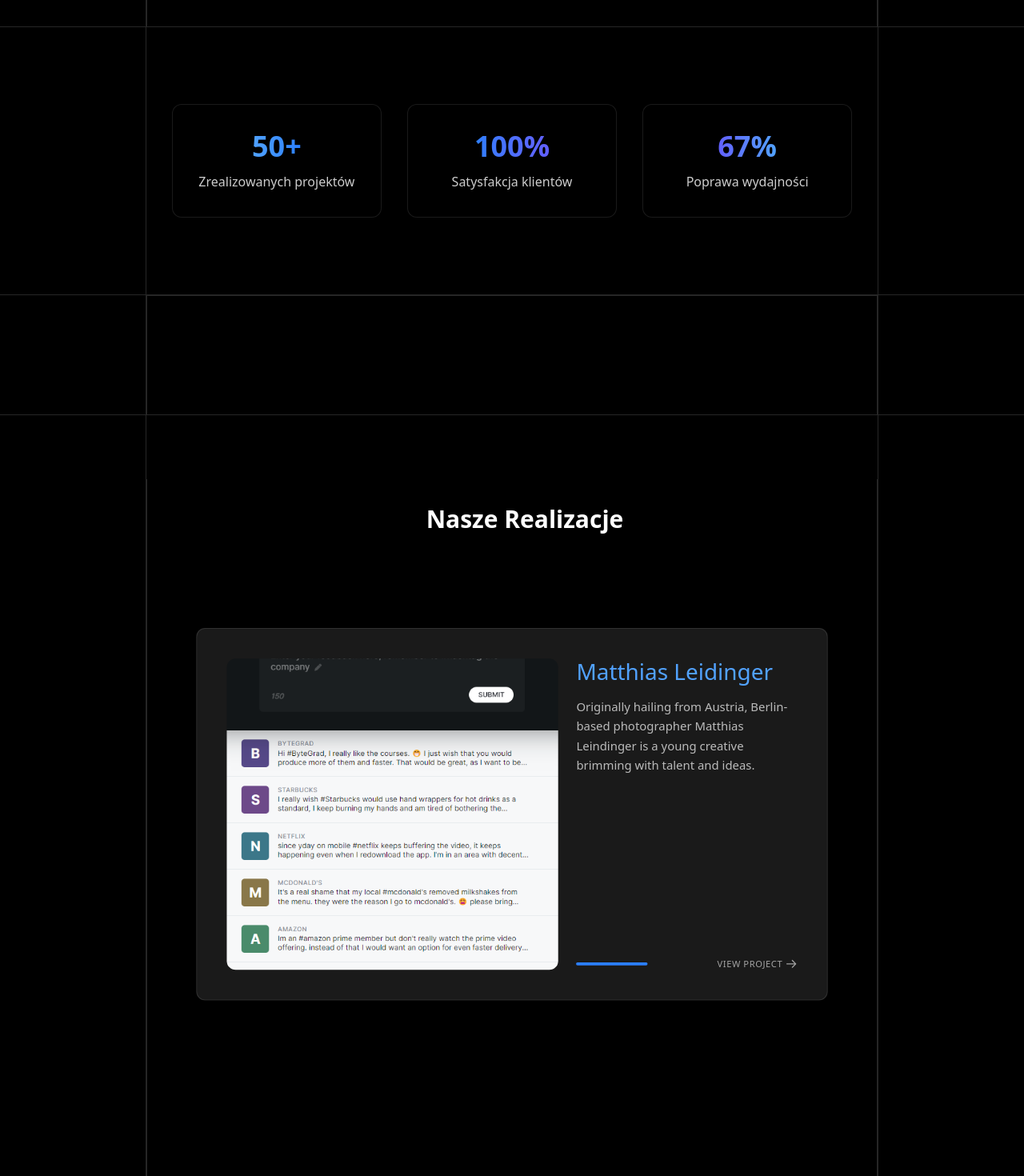
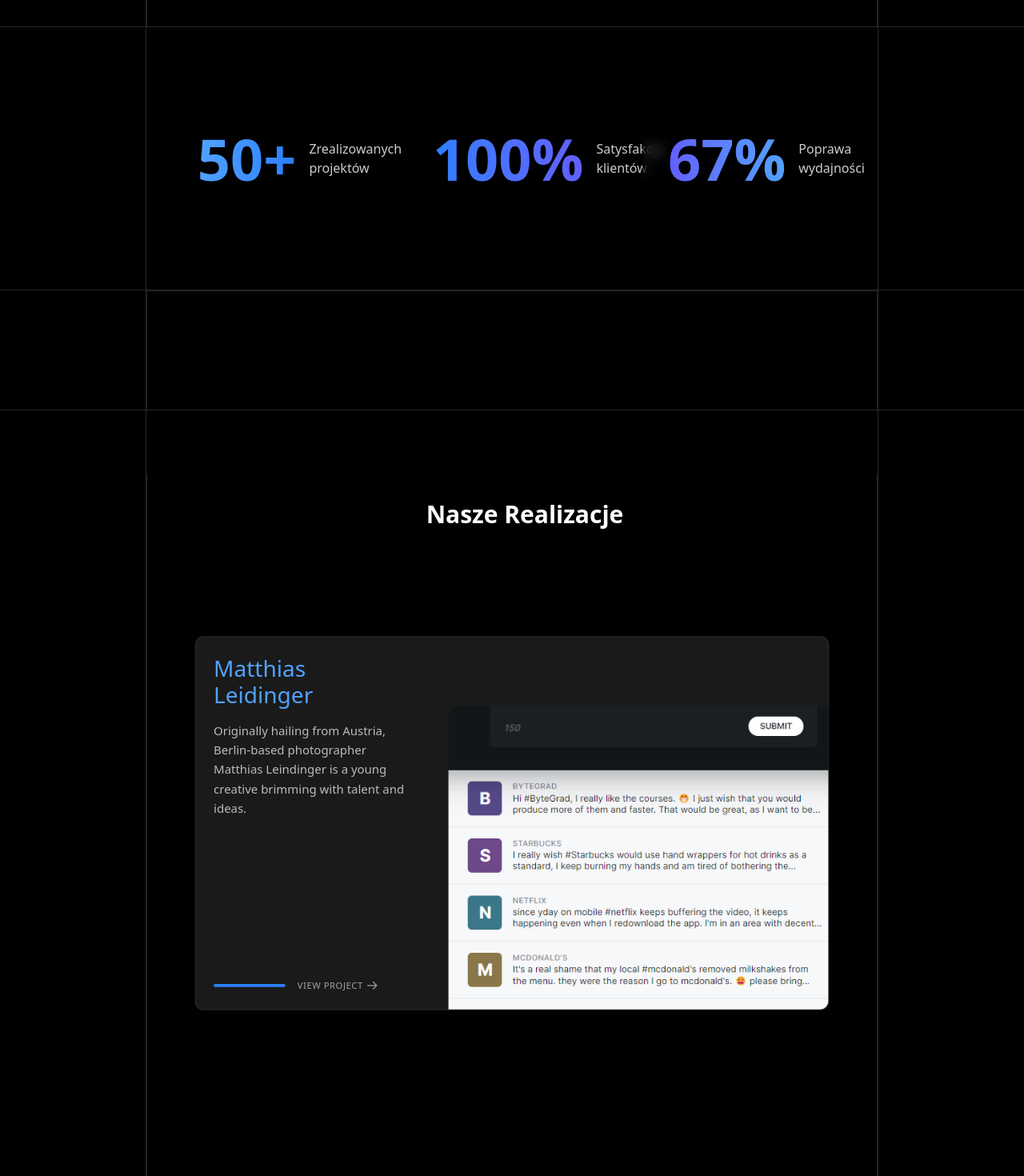
Before and after one commit to Cyberflyyy/Agency, a Next.js app: page / in a window 1280 px wide. Shown: the part 1080-2550 px from the top of the page at 80% size. Built offline with nearby package versions, Linux system fonts and the light colour scheme.

Commit message:
zmiany stats + card

```diff
--- a/package.json
+++ b/package.json
@@ -18,7 +18,9 @@
     "next": "15.3.2",
     "postcss": "^8.5.3",
     "react": "^19.0.0",
+    "react-countup": "^6.5.3",
     "react-dom": "^19.0.0",
+    "react-intersection-observer": "^9.16.0",
     "tailwind-merge": "^3.3.0"
   },
   "devDependencies": {
--- a/src/app/components/about_us.tsx
+++ b/src/app/components/about_us.tsx
@@ -9,7 +9,7 @@ const AboutUs = () => {
       <LeftSection />
       <div
         id="ONAS"
-        className="border-b border-t border-l border-r border-white/15 min-h-[500px] flex flex-col items-center justify-center p-4 sm:p-6 xl:p-8"
+        className="border border-white/15 min-h-[500px] flex flex-col items-center justify-center px-8 sm:px-6 xl:px-8 py-[150px]"
       >
         {/* Heading section - improved styling */}
         <div className="w-full flex flex-col items-center justify-center mb-6 sm:mb-8 xl:mb-12">
@@ -31,9 +31,9 @@ const AboutUs = () => {
                 cieszyli się płynną pracą strony internetowej.
               </p>
             </div>
-            <div className="flex flex-1 items-center justify-center px-8 max-lg:pt-10 max-lg:pb-12 sm:px-10 lg:pb-2">
+            <div className="flex flex-1 items-center justify-center px-8 pt-8 max-lg:pt-10 max-lg:pb-12 sm:px-10 lg:pb-2">
               <Image
-                className="w-full max-lg:max-w-xs"
+                className="w-full max-w-[330px]"
                 src="https://tailwindcss.com/plus-assets/img/component-images/bento-03-performance.png"
                 alt="Performance illustration"
                 width={400}
--- a/src/app/components/card.tsx
+++ b/src/app/components/card.tsx
@@ -32,37 +32,30 @@ const Card = ({
 }: CardProps) => {
   const scale = useTransform(progress, range, [1, targetScale]);
   const container = useRef(null);
+
+
   const { scrollYProgress } = useScroll({
     target: container,
     offset: ["start end", "start start"],
   });
+
+
   const imageScale = useTransform(scrollYProgress, [0, 1], [2, 1]);
+
+
+  const offsetPx = useTransform(scrollYProgress, [0.5, 1], [-100, 0]);
 
   return (
     <div
       ref={container}
-      className="h-screen flex      items-center w-full justify-center sticky top-0"
+      className="h-screen flex items-center justify-center w-full sticky top-0"
     >
       <motion.div
-        style={{
-          scale,
-          top: `calc(-10% + ${i * 25}px)`,
-        }}
-        className="w-full h-[500px]  rounded-xl bg-[#1a1a1a] border border-white/10 p-6 sm:p-[40px] flex flex-col origin-top relative shadow-lg"
+        style={{ scale, top: `calc(-10% + ${i * 25}px)` }}
+        className="relative w-full h-[500px] bg-[#1a1a1a] border border-white/10 rounded-xl overflow-hidden p-6 shadow-lg"
       >
-        <div className="flex  flex-col   xl:flex-row w-full h-full gap-6">
-          <div className=" relative w-full xl:w-[60%] h-[60%] xl:h-full rounded-xl overflow-hidden">
-            <motion.div style={{ scale: imageScale }} className="w-full h-full">
-              <Image
-                src={src || "/placeholder.svg"}
-                alt={title}
-                fill
-                className="object-cover"
-              />
-            </motion.div>
-          </div>
 
-          <div className="flex flex-col justify-start xl:justify-between w-full xl:w-[40%] h-[40%] xl:h-full">
+        <div className="relative z-10 w-[35%] h-full flex flex-col justify-between pr-6">
           <div>
             <h2
               className={cn(
@@ -80,8 +73,7 @@ const Card = ({
               {description}
             </p>
           </div>
-
-            <div className="mt-6 flex justify-between items-center">
+          <div className="mt-6 flex items-center">
             <div
               className={cn(
                 "h-1 w-24 rounded-full",
@@ -91,16 +83,14 @@ const Card = ({
                   ? "bg-purple-500"
                   : "bg-white/30"
               )}
-              ></div>
-              <p></p>
-              <button className="text-xs uppercase tracking-wider text-white/60 hover:text-white transition-colors flex items-center">
+            />
+            <button className="ml-4 text-xs uppercase tracking-wider text-white/60 hover:text-white transition-colors flex items-center">
               View Project
               <svg
                 className="ml-1 w-4 h-4"
                 fill="none"
                 stroke="currentColor"
                 viewBox="0 0 24 24"
-                  xmlns="http://www.w3.org/2000/svg"
               >
                 <path
                   strokeLinecap="round"
@@ -112,7 +102,24 @@ const Card = ({
             </button>
           </div>
         </div>
-        </div>
+
+        <motion.div
+          style={{
+
+            bottom: offsetPx,
+            right: offsetPx,
+          }}
+          className="absolute w-[65%] h-[90%] overflow-hidden rounded-tl-2xl"
+        >
+          <motion.div style={{ scale: imageScale }} className="w-full h-full">
+            <Image
+              src={src || "/placeholder.svg"}
+              alt={title}
+              fill
+              className="object-cover"
+            />
+          </motion.div>
+        </motion.div>
       </motion.div>
     </div>
   );
--- a/src/app/components/stats.tsx
+++ b/src/app/components/stats.tsx
@@ -2,24 +2,13 @@
 import LeftSection from "./left_section";
 import RightSection from "./right_section";
 import { motion } from "framer-motion";
+import CountUp from "react-countup";
 
 const Stats = () => {
   const stats = [
-    {
-      value: "50+",
-      label: "Zrealizowanych projektów",
-      color: "from-blue-400 to-blue-500",
-    },
-    {
-      value: "100%",
-      label: "Satysfakcja klientów",
-      color: "from-blue-500 to-indigo-500",
-    },
-    {
-      value: "67%",
-      label: "Poprawa wydajności",
-      color: "from-indigo-500 to-blue-400",
-    },
+    { value: "50+", label: "Zrealizowanych projektów", color: "from-blue-400 to-blue-500" },
+    { value: "100%", label: "Satysfakcja klientów",        color: "from-blue-500 to-indigo-500" },
+    { value: "67%",  label: "Poprawa wydajności",          color: "from-indigo-500 to-blue-400" },
   ];
 
   return (
@@ -28,36 +17,47 @@ const Stats = () => {
 
       <section className="py-16 md:py-24 border-b border-white/15 relative overflow-hidden">
         <div className="mx-auto max-w-7xl px-4 sm:px-6 lg:px-8 relative z-10">
-          {/* Responsive grid that maintains symmetry at all breakpoints */}
           <div className="grid grid-cols-1 md:grid-cols-3 gap-8">
-            {stats.map((stat, idx) => (
+            {stats.map((stat, idx) => {
+              const numericValue = parseFloat(stat.value);
+              const suffix = stat.value.replace(/[\d.]/g, "");
+
+              return (
                 <motion.div
                   key={idx}
                   initial={{ opacity: 0, y: 20 }}
                   whileInView={{ opacity: 1, y: 0 }}
                   transition={{ duration: 0.5, delay: idx * 0.1 }}
                   viewport={{ once: true, amount: 0.3 }}
-                className="flex flex-col items-center justify-center p-8 rounded-xl bg-black/30 border border-white/10 backdrop-blur-sm hover:bg-white/5 transition-all duration-300"
+                  className="flex items-center justify-start p-8 rounded-xl bg-black/30 backdrop-blur-sm duration-300"
                 >
-                <motion.div
-                  className={`font-bold text-3xl md:text-4xl mb-3 bg-gradient-to-r ${stat.color} bg-clip-text text-transparent`}
-                  initial={{ scale: 0.8 }}
-                  whileInView={{ scale: 1 }}
-                  transition={{
-                    type: "spring",
-                    stiffness: 200,
-                    damping: 10,
-                    delay: idx * 0.1 + 0.2,
-                  }}
-                  viewport={{ once: true, amount: 0.3 }}
+                  <CountUp
+                    start={0}
+                    end={numericValue}
+                    duration={2}
+                    suffix={suffix}
+                    enableScrollSpy
+                    scrollSpyOnce
+                    scrollSpyDelay={200}
                   >
-                  {stat.value}
-                </motion.div>
-                <span className="text-white/80 font-medium text-center">
-                  {stat.label}
+                    {({ countUpRef }) => (
+                      <span
+                        ref={countUpRef}
+                        className={`font-bold text-6xl md:text-7xl bg-gradient-to-r ${stat.color} bg-clip-text text-transparent`}
+                      />
+                    )}
+                  </CountUp>
+
+                  <span className="ml-4 text-white/80 font-medium text-left">
+                    {stat.label.split(" ").map((word, i) => (
+                      <span key={i} className="block">
+                        {word}
+                      </span>
+                    ))}
                   </span>
                 </motion.div>
-            ))}
+              );
+            })}
           </div>
         </div>
       </section>
```
Also changed, not shown: 1 other file (tests, documents, lock files or other folders). Lines whose indentation alone changed are shown as unchanged.
